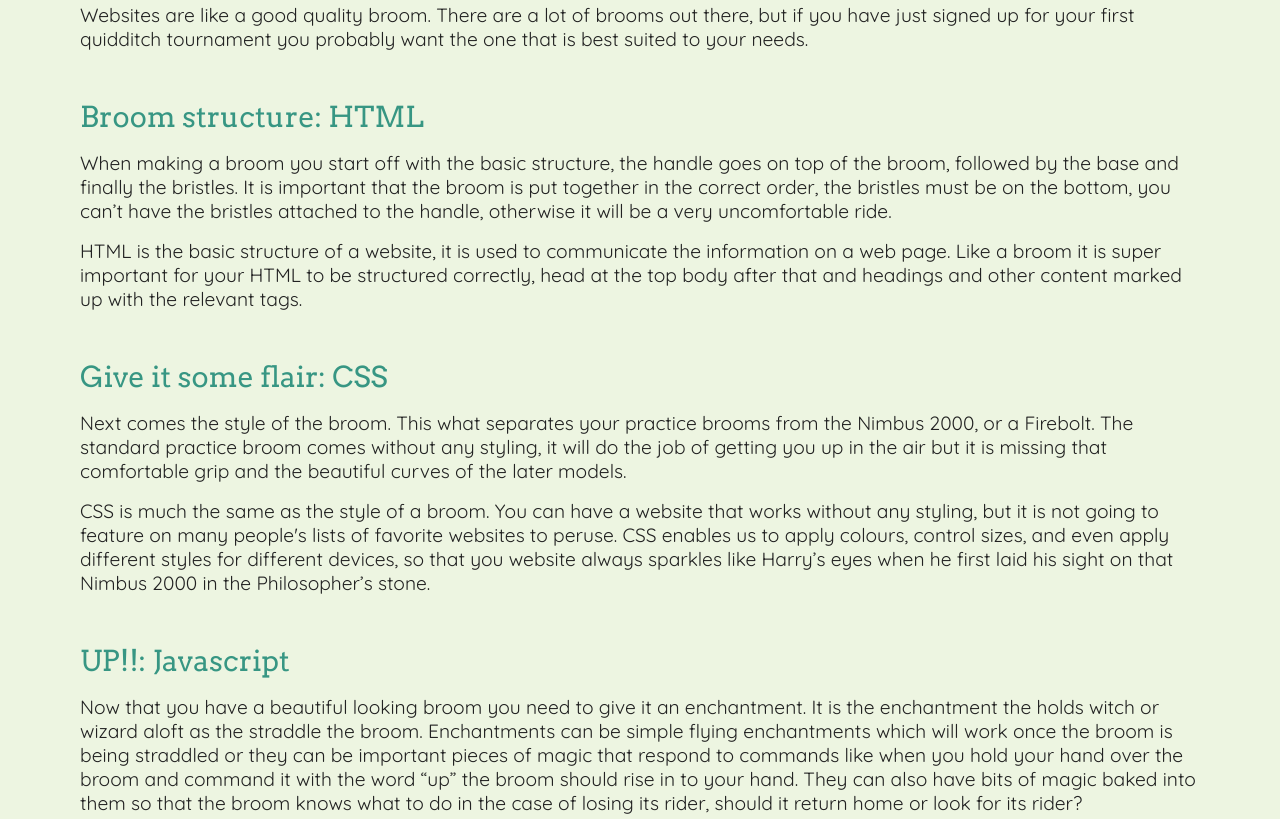
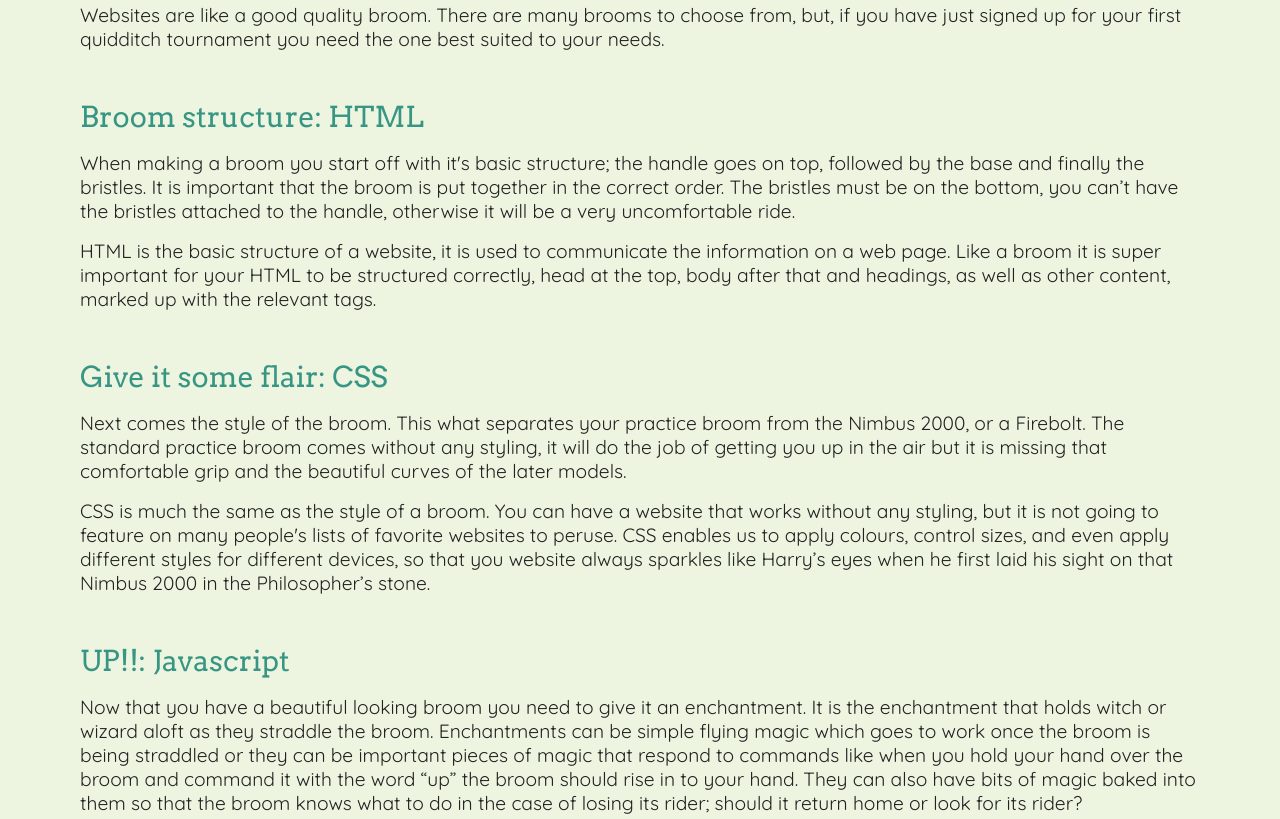
Before and after one commit to LogansRuin/loganruin.github.io, a plain HTML site: page blog/sprint3-technical.html in a window 1280 px wide. Shown: the part 1261-2080 px from the top of the page. Drawn offline with Linux system fonts and the light colour scheme.

Commit message:
Adjust grammar and spelling

```diff
--- a/blog/sprint3-technical.html
+++ b/blog/sprint3-technical.html
@@ -40,19 +40,19 @@
 						<div class="span12">
 							<h2>How do they relate?</h2>
 
-							<p>Websites are like a good quality broom. There are a lot of brooms out there, but if you have just signed up for your first quidditch tournament you probably want the one that is best suited to your needs.</p>
+							<p>Websites are like a good quality broom. There are many brooms to choose from, but, if you have just signed up for your first quidditch tournament you need the one best suited to your needs.</p>
 
 							<h3>Broom structure: HTML</h3>
 
-							<p>When making a broom you start off with the basic structure, the handle goes on top of the broom, followed by the base and finally the bristles. It is important that the broom is put together in the correct order, the bristles must be on the bottom, you can’t have the bristles attached to the handle, otherwise it will be a very uncomfortable ride.</p>
-							<p>HTML is the basic structure of a website, it is used to communicate the information on a web page. Like a broom it is super important for your HTML to be structured correctly, head at the top body after that and headings and other content marked up with the relevant tags.</p>
+							<p>When making a broom you start off with it's basic structure; the handle goes on top, followed by the base and finally the bristles. It is important that the broom is put together in the correct order. The bristles must be on the bottom, you can’t have the bristles attached to the handle, otherwise it will be a very uncomfortable ride.</p>
+							<p>HTML is the basic structure of a website, it is used to communicate the information on a web page. Like a broom it is super important for your HTML to be structured correctly, head at the top, body after that and headings, as well as other content, marked up with the relevant tags.</p>
 
 							<h3>Give it some flair: CSS</h3>
-							<p>Next comes the style of the broom. This what separates your practice brooms from the Nimbus 2000, or a Firebolt. The standard practice broom comes without any styling, it will do the job of getting you up in the air but it is missing that comfortable grip and the beautiful curves of the later models.</p>
+							<p>Next comes the style of the broom. This what separates your practice broom from the Nimbus 2000, or a Firebolt. The standard practice broom comes without any styling, it will do the job of getting you up in the air but it is missing that comfortable grip and the beautiful curves of the later models.</p>
 							<p>CSS is much the same as the style of a broom. You can have a website that works without any styling, but it is not going to feature on many people's lists of favorite websites to peruse. CSS enables us to apply colours, control sizes, and even apply different styles for different devices, so that you website always sparkles like Harry’s eyes when he first laid his sight on that Nimbus 2000 in the Philosopher’s stone.</p>
 
 							<h3>UP!!: Javascript</h3>
-							<p>Now that you have a beautiful looking broom you need to give it an enchantment. It is the enchantment the holds witch or wizard aloft as the straddle the broom. Enchantments can be simple flying enchantments which will work once the broom is being straddled or they can be important pieces of magic that respond to commands like when you hold your hand over the broom and command it with the word “up” the broom should rise in to your hand. They can also have bits of magic baked into them so that the broom knows what to do in the case of losing its rider, should it return home or look for its rider?</p>
+							<p>Now that you have a beautiful looking broom you need to give it an enchantment. It is the enchantment that holds witch or wizard aloft as they straddle the broom. Enchantments can be simple flying magic which goes to work once the broom is being straddled or they can be important pieces of magic that respond to commands like when you hold your hand over the broom and command it with the word “up” the broom should rise in to your hand. They can also have bits of magic baked into them so that the broom knows what to do in the case of losing its rider; should it return home or look for its rider?</p>
 							<p>Javascript is this enchantment, javascript is what can take a static everyday website and bring to life. Javascript can be used react to a search bar, providing suggested search queries the user types or it can be used to calculate the time in different time zones around the world. Javascript is what makes a website interactive and gives the user a sense of control or power as they see their effect on page.</p>
 
 							<h2>Control flow</h2>
```
